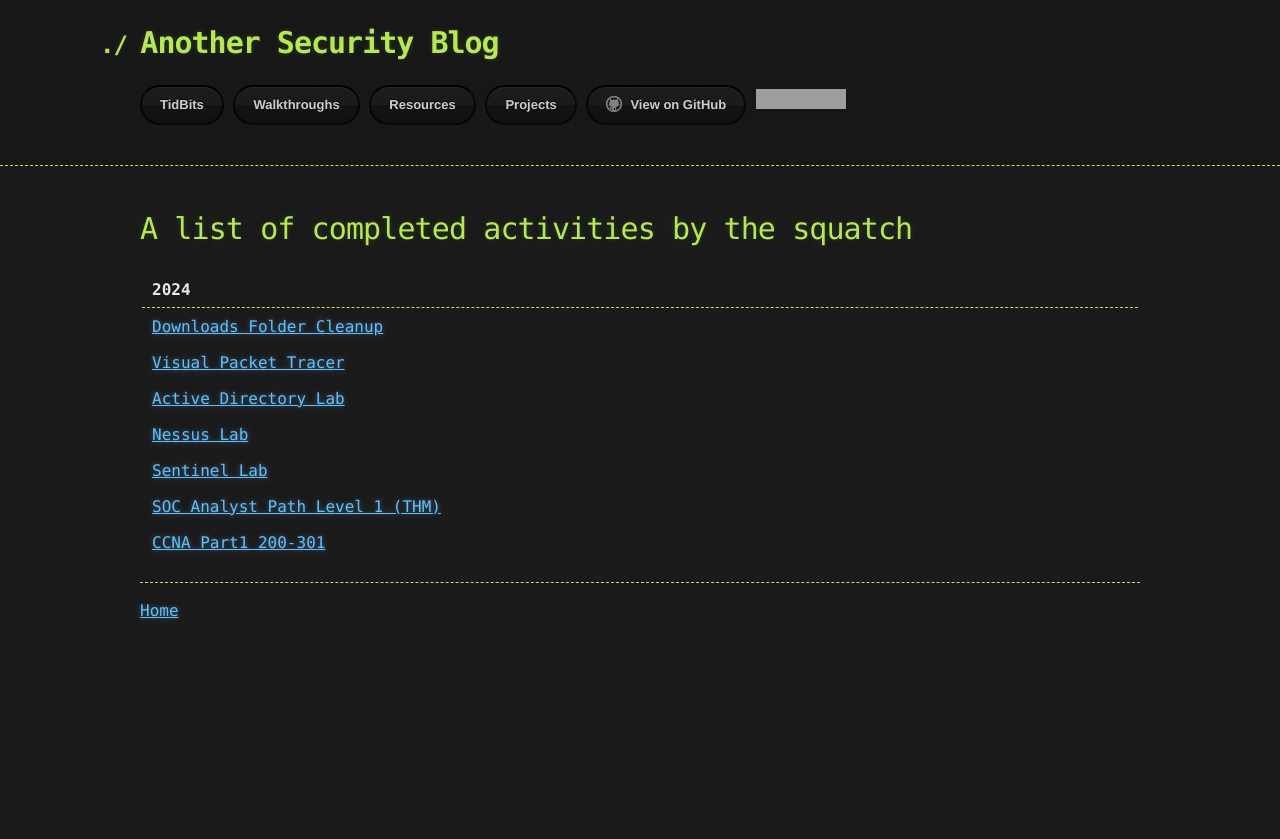
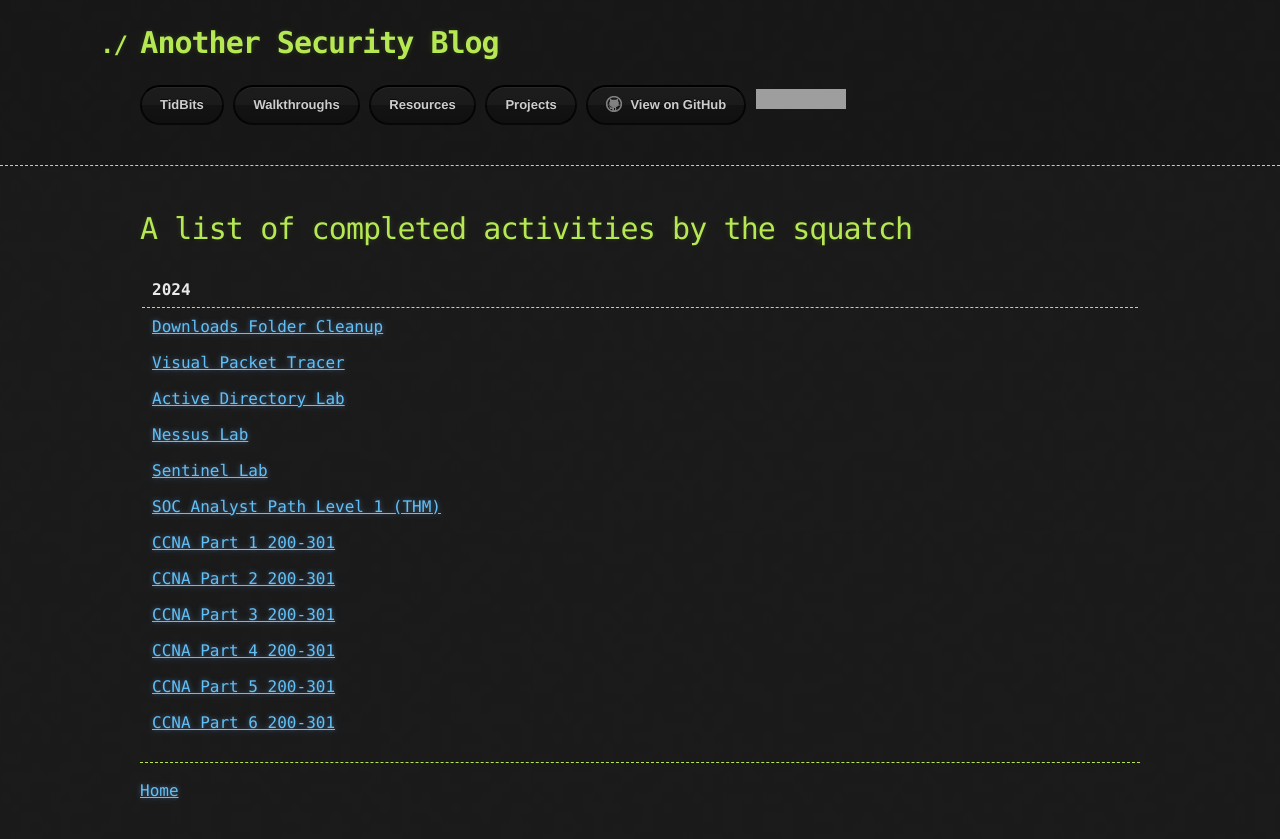
Before and after one commit to CyberCasquatch/cybercasquatch.github.io, a Jekyll site: the page built from Projects.md, in a window 1280 px wide. Shown: the top 839 px of the page. Built offline with Jekyll 4.4.1, drawn with Linux system fonts in a browser that asks for light colours; the repository's description, which GitHub fills in, is left out; grey boxes are pictures that could not be loaded.

Commit message:
Update Projects.md
added ccna sections

```diff
--- a/Projects.md
+++ b/Projects.md
@@ -16,7 +16,12 @@ comments: false
 | [Nessus Lab](_posts/Projects/2024-03-21-NessusLab.md) |
 | [Sentinel Lab](_posts/Projects/2024-04-20-SentinelSIEMLab.md) |
 | [SOC Analyst Path Level 1 (THM)](_posts/Projects/2024-03-12-THMSOCLVL1Path.md) |
-| [CCNA Part1 200-301](_posts/Projects/2024-12-14-CCNA_part1.md) |
+| [CCNA Part 1 200-301](_posts/Projects/2024-12-14-CCNA_part1.md) |
+| [CCNA Part 2 200-301](_posts/Projects/2024-12-14-CCNA_part2.md) |
+| [CCNA Part 3 200-301](_posts/Projects/2024-12-14-CCNA_part3.md) |
+| [CCNA Part 4 200-301](_posts/Projects/2024-12-14-CCNA_part4.md) |
+| [CCNA Part 5 200-301](_posts/Projects/2024-12-14-CCNA_part5.md) |
+| [CCNA Part 6 200-301](_posts/Projects/2024-12-14-CCNA_part6.md) |
 
 * * *
 [Home](./index.md)
```
